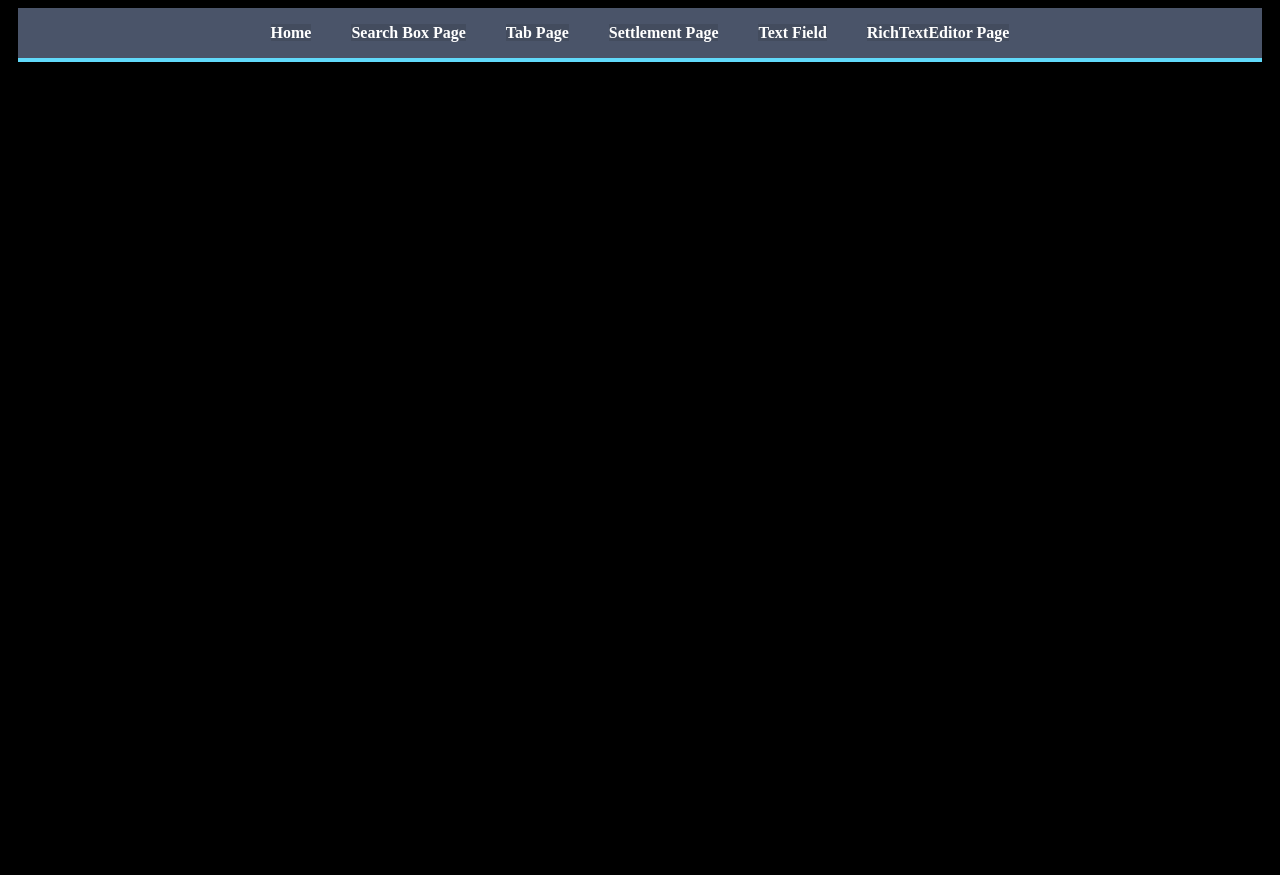
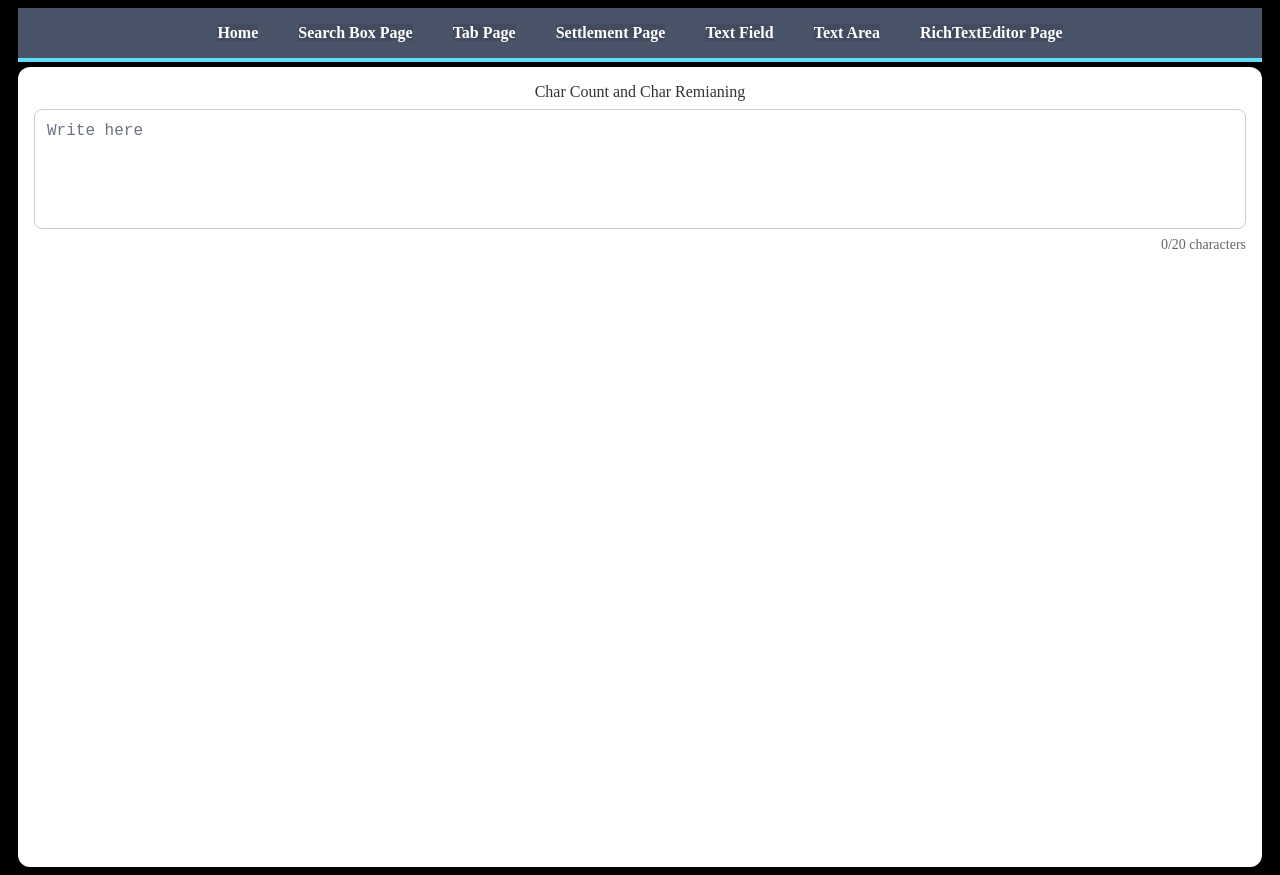
Before and after one commit to ttewabe/react-to-web-component-into-angular, a React (Create React App) app in the folder react-project/: page /text-area in a window 1280 px wide. Before the commit the page ends 800 px from the top, so only its background shows below. Built offline with nearby package versions, Linux system fonts and the light colour scheme.

Commit message:
Added TextArea prevent value length paste

```diff
--- a/react-project/src/AppRouter.tsx
+++ b/react-project/src/AppRouter.tsx
@@ -5,8 +5,9 @@ import { TextFieldMaskedPage } from "common-ui/search-box/TextField";
 import { SettlementPage } from "evaluation/evaluation-details/settlement";
 import { RichTextEditorPage } from "richTextEditor";
 import { TabPage } from "tabs/Tab";
+import { Home } from "home/Home";
+import { Textarea } from "text-area/TextArea";
 import "./App.css";
-import { Home } from "home/Home";
 
 
 export { Link, useHistory, useLocation } from "react-router-dom";
@@ -38,6 +39,7 @@ export const AppRouter = ({ baseHref }: IAppRouterProps) => {
           <li><Link to="/tab">Tab Page</Link></li>
           <li><Link to="/settlement">Settlement Page</Link></li>
           <li><Link to="/text-field">Text Field</Link></li>
+          <li><Link to="/text-area">Text Area</Link></li>
           <li><Link to="/rich-text-editor">RichTextEditor Page</Link></li>
         </ul>
       </nav>
@@ -48,6 +50,7 @@ export const AppRouter = ({ baseHref }: IAppRouterProps) => {
         <Route exact path="/tab" component={TabPage} />
         <Route exact path="/settlement" component={SettlementPage} />
         <Route exact path="/text-field" component={TextFieldMaskedPage} />
+        <Route exact path="/text-area" component={Textarea} />
         <Route exact path="/rich-text-editor" component={RichTextEditorPage} />
         <Route path="*" />
         <Redirect to="/" />
--- /dev/null
+++ b/react-project/src/text-area/LimitedTextarea.tsx
@@ -0,0 +1,26 @@
+import React, { useState } from 'react';
+import { CharacterCount, Label, TextArea, Wrapper } from './TextArea.styled';
+
+
+export const LimitedTextarea = (props: any) => {
+    const [text, setText] = useState('');
+
+
+    const handleChange = (e: any) => {
+        setText(e.target.value);
+    };
+
+    return (
+        <Wrapper>
+            <Label htmlFor="message">Char Count and Char Remianing</Label>
+            <TextArea
+                id="message"
+                value={text}
+                maxLength={props.maxLength}
+                onChange={handleChange}
+                placeholder="Write here"
+            />
+            <CharacterCount>{text.length}/{props.maxLength} characters</CharacterCount>
+        </Wrapper>
+    );
+}
--- /dev/null
+++ b/react-project/src/text-area/TextArea.styled.tsx
@@ -0,0 +1,42 @@
+
+import styled from 'styled-components';
+
+export const Wrapper = styled.div`
+  margin: 5px 10px;
+  height: 100vh;
+  padding: 1rem;
+  background: #fff;
+  border-radius: 12px;
+  box-shadow: 0 4px 10px rgba(0, 0, 0, 0.1);
+`;
+
+export const Label = styled.label`
+  display: block;
+  font-weight: 500;
+  margin-bottom: 0.5rem;
+  color: #333;
+`;
+
+export const TextArea = styled.textarea`
+  width: 100%;
+  height: 120px;
+  padding: 12px;
+  font-size: 16px;
+  border: 1px solid #ccc;
+  border-radius: 8px;
+  resize: none;
+  outline: none;
+  box-sizing: border-box;
+
+  &:focus {
+    border-color: #4f46e5;
+    box-shadow: 0 0 0 2px rgba(79, 70, 229, 0.2);
+  }
+`;
+
+export const CharacterCount = styled.div`
+  text-align: right;
+  font-size: 14px;
+  color: #666;
+  margin-top: 0.25rem;
+`;
--- /dev/null
+++ b/react-project/src/text-area/TextArea.tsx
@@ -0,0 +1,12 @@
+import { LimitedTextarea } from "./LimitedTextarea";
+
+
+export const Textarea = (props: any) => {
+
+
+    return (
+        <div>
+            <LimitedTextarea maxLength={20} />
+        </div>
+    )
+}
```
